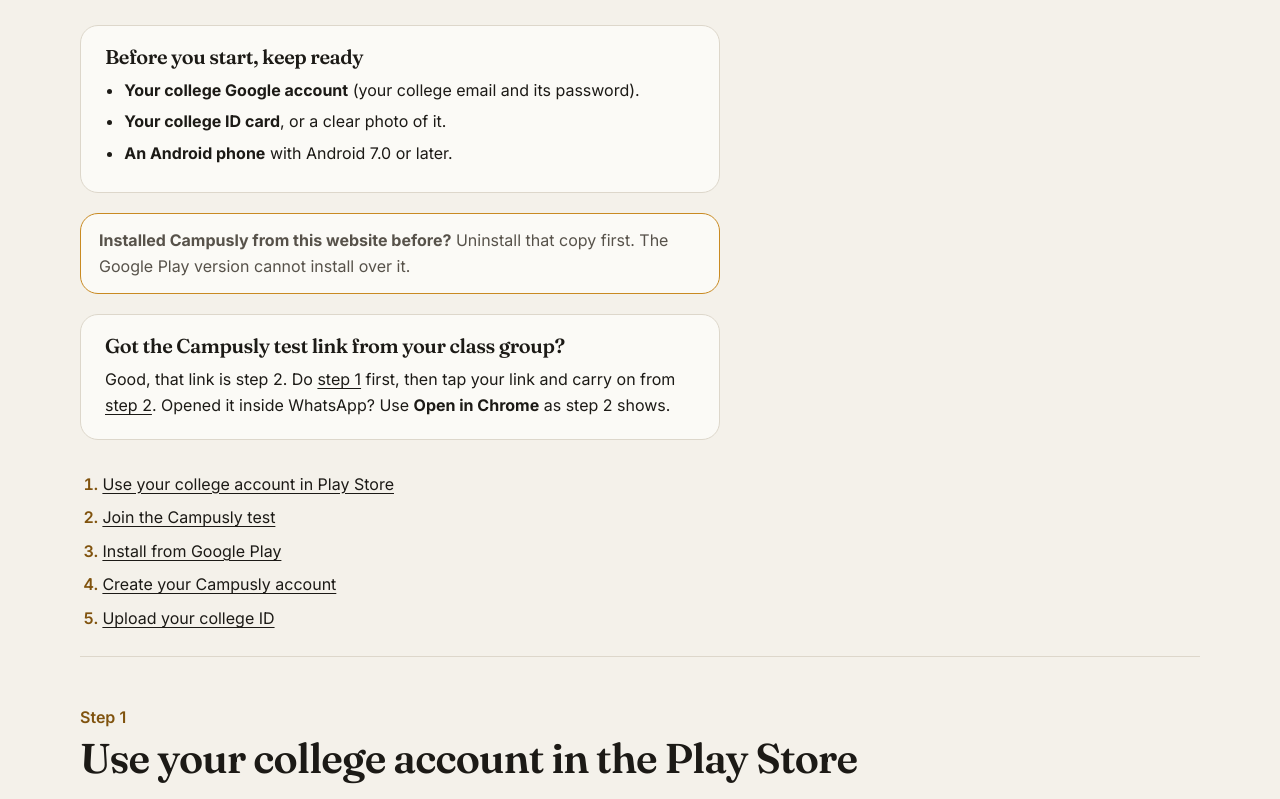
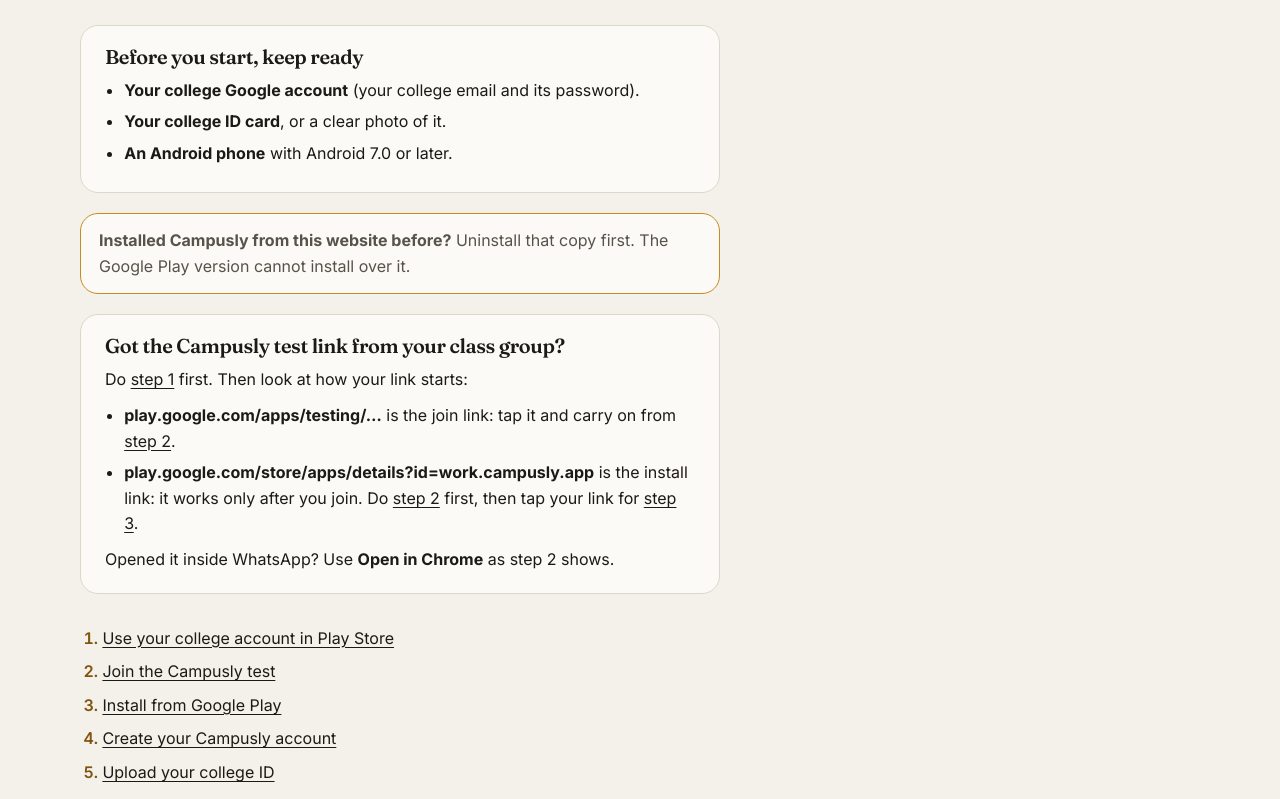
Before and after one commit to Muzzammil-Azhar/campusly-website, a plain HTML site: page install.html in a window 1280 px wide. Shown: the part 279-1078 px from the top of the page. Drawn offline with Linux system fonts and the light colour scheme.

Commit message:
Install guide: tell join links from install links
Co-Authored-By: Claude Opus 5.5 <noreply@anthropic.com>

```diff
--- a/install.html
+++ b/install.html
@@ -39,7 +39,12 @@
 
       <div class="need got-link">
         <h2>Got the Campusly test link from your class group?</h2>
-        <p>Good, that link is step 2. Do <a href="#step-1">step 1</a> first, then tap your link and carry on from <a href="#step-2">step 2</a>. Opened it inside WhatsApp? Use <strong>Open in Chrome</strong> as step 2 shows.</p>
+        <p>Do <a href="#step-1">step 1</a> first. Then look at how your link starts:</p>
+        <ul>
+          <li><strong>play.google.com/apps/testing/…</strong> is the join link: tap it and carry on from <a href="#step-2">step 2</a>.</li>
+          <li><strong>play.google.com/store/apps/details?id=work.campusly.app</strong> is the install link: it works only after you join. Do <a href="#step-2">step 2</a> first, then tap your link for <a href="#step-3">step 3</a>.</li>
+        </ul>
+        <p>Opened it inside WhatsApp? Use <strong>Open in Chrome</strong> as step 2 shows.</p>
       </div>
 
       <nav class="step-index" aria-label="Steps">
--- a/style.css
+++ b/style.css
@@ -291,6 +291,10 @@ h2 {
 .got-link { margin-top: 20px; }
 
 .got-link p { margin: 0; }
+
+.got-link ul { margin: 10px 0; }
+
+.got-link li strong { overflow-wrap: anywhere; }
 
 .warn {
   max-width: 40rem;
```
